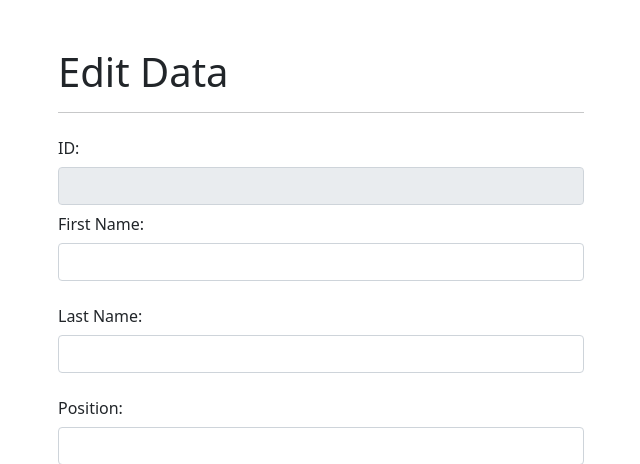
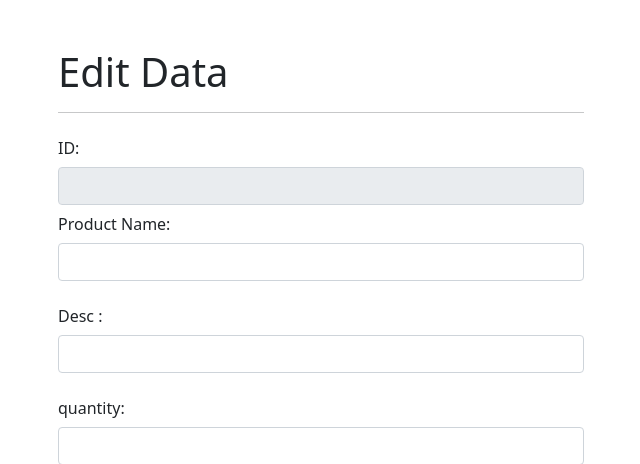
Before and after one commit to vanvans03-def/MINI_PROJECT_G4, a PHP site: page /Mini_Project_G4/admin/edit.php in a window 1280 px wide. Shown: the top 464 px of the page, without its empty margins (319-959 px from the left). Run offline with PHP 8.4, Linux system fonts and the light colour scheme; data that the repository does not hold is empty; grey boxes are pictures that could not be loaded.

Commit message:
commit followback

```diff
--- a/admin/edit.php
+++ b/admin/edit.php
@@ -5,10 +5,11 @@
     require_once "config/db.php";
 
     if (isset($_POST['update'])) {
-        $id = $_POST['id'];
-        $firstname = $_POST['firstname'];
-        $lastname = $_POST['lastname'];
-        $position = $_POST['position'];
+        $product_id = $_POST['id'];
+        $descrip = $_POST['descrip'];
+        $quantity = $_POST['quantity'];
+        $category_id = $_POST['category_id'];
+        $price = $_POST['price'];
         $img = $_FILES['img'];
 
         $img2 = $_POST['img2'];
@@ -31,11 +32,13 @@
             $fileNew = $img2;
         }
 
-        $sql = $conn->prepare("UPDATE users SET firstname = :firstname, lastname = :lastname, position = :position, img = :img WHERE id = :id");
-        $sql->bindParam(":id", $id);
-        $sql->bindParam(":firstname", $firstname);
-        $sql->bindParam(":lastname", $lastname);
-        $sql->bindParam(":position", $position);
+        $sql = $conn->prepare("UPDATE `product` SET `product_id` = :product_id, `name` = :name, `descrip` = :descrip, `quantity` = :quantity,`category_id` = :category_id,`price` = :price, img = :img WHERE `product_id` = :product_id");
+        $sql->bindParam(":product_id", $product_id);
+        $sql->bindParam(":name", $name);
+        $sql->bindParam(":descrip", $descrip);
+        $sql->bindParam(":quantity", $quantity);
+        $sql->bindParam(":category_id", $category_id);
+        $sql->bindParam(":price", $price);
         $sql->bindParam(":img", $fileNew);
         $sql->execute();
 
@@ -70,27 +73,35 @@
         <hr>
         <form action="edit.php" method="post" enctype="multipart/form-data">
             <?php
-                if (isset($_GET['id'])) {
-                        $id = $_GET['id'];
-                        $stmt = $conn->query("SELECT * FROM users WHERE id = $id");
+                if (isset($_GET['product_id'])) {
+                        $id = $_GET['product_id'];
+                        $stmt = $conn->query("SELECT * FROM `product` WHERE `product_id` = $product_id");
                         $stmt->execute();
                         $data = $stmt->fetch();
                 }
             ?>
                 <div class="mb-3">
-                    <label for="id" class="col-form-label">ID:</label>
-                    <input type="text" readonly value="<?php echo $data['id']; ?>" required class="form-control" name="id" >
-                    <label for="firstname" class="col-form-label">First Name:</label>
-                    <input type="text" value="<?php echo $data['firstname']; ?>" required class="form-control" name="firstname" >
+                    <label for="product_id" class="col-form-label">ID:</label>
+                    <input type="text" readonly value="<?php echo $data['product_id']; ?>" required class="form-control" name="product_id" >
+                    <label for="name" class="col-form-label">Product Name:</label>
+                    <input type="text" value="<?php echo $data['name']; ?>" required class="form-control" name="name" >
                     <input type="hidden" value="<?php echo $data['img']; ?>" required class="form-control" name="img2" >
                 </div>
                 <div class="mb-3">
-                    <label for="firstname" class="col-form-label">Last Name:</label>
-                    <input type="text" value="<?php echo $data['lastname']; ?>" required class="form-control" name="lastname">
+                    <label for="descrip" class="col-form-label">Desc :</label>
+                    <input type="text" value="<?php echo $data['descrip']; ?>" required class="form-control" name="descrip">
                 </div>
                 <div class="mb-3">
-                    <label for="firstname" class="col-form-label">Position:</label>
-                    <input type="text" value="<?php echo $data['position']; ?>" required class="form-control" name="position">
+                    <label for="quantity" class="col-form-label">quantity:</label>
+                    <input type="number" value="<?php echo $data['quantity']; ?>" required class="form-control" name="quantity">
+                </div>
+                <div class="mb-3">
+                    <label for="category_id" class="col-form-label">category_id:</label>
+                    <input type="number" value="<?php echo $data['category_id']; ?>" required class="form-control" name="category_id">
+                </div>
+                <div class="mb-3">
+                    <label for="price" class="col-form-label">price:</label>
+                    <input type="number" value="<?php echo $data['price']; ?>" required class="form-control" name="price">
                 </div>
                 <div class="mb-3">
                     <label for="img" class="col-form-label">Image:</label>
--- a/admin/insert.php
+++ b/admin/insert.php
@@ -4,7 +4,7 @@ session_start();
 require_once "config/db.php";
 
 if (isset($_POST['submit'])) {
-    $productname = $_POST['name'];
+    $productname = $_POST['productname'];
     $desc = $_POST['desc'];
     $quantity = $_POST['quantity'];
     $category_id = $_POST['category_id'];
```
Also changed, not shown: admin/index.php (+24 -17 lines), admin/uploads/194533664.jpg (added), admin/uploads/379969553.jpg (added).
